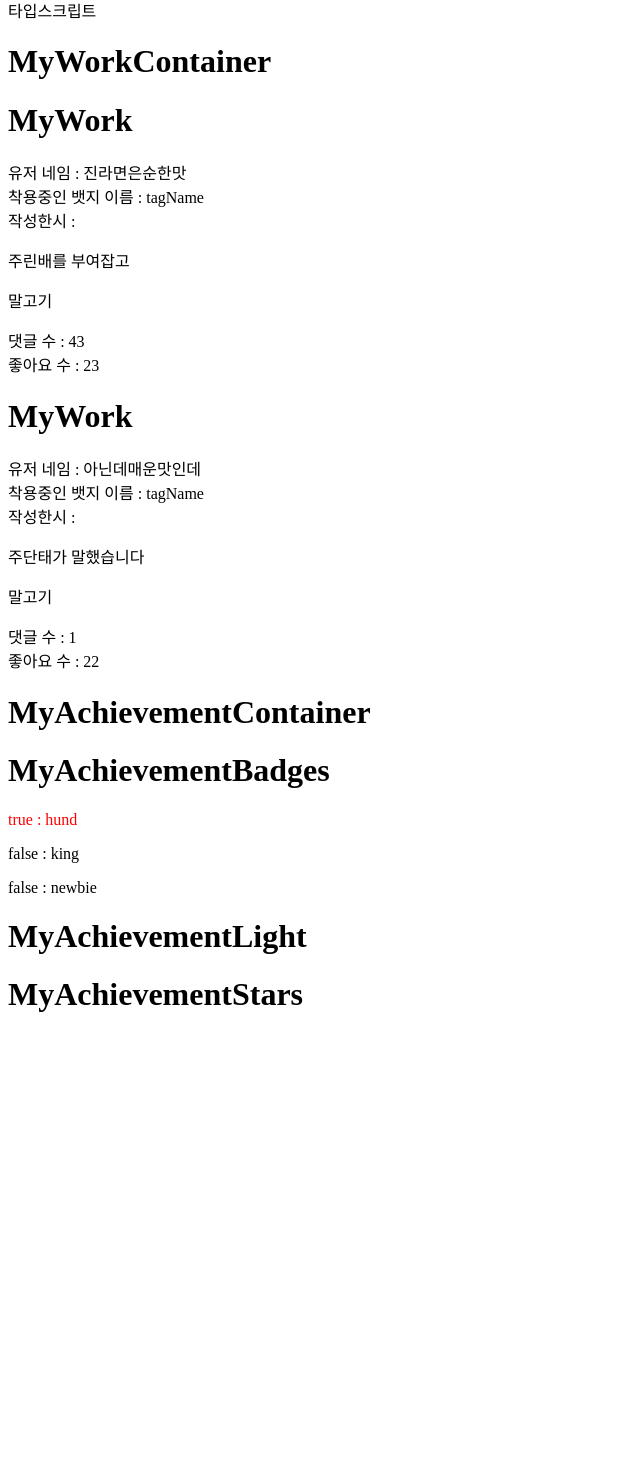
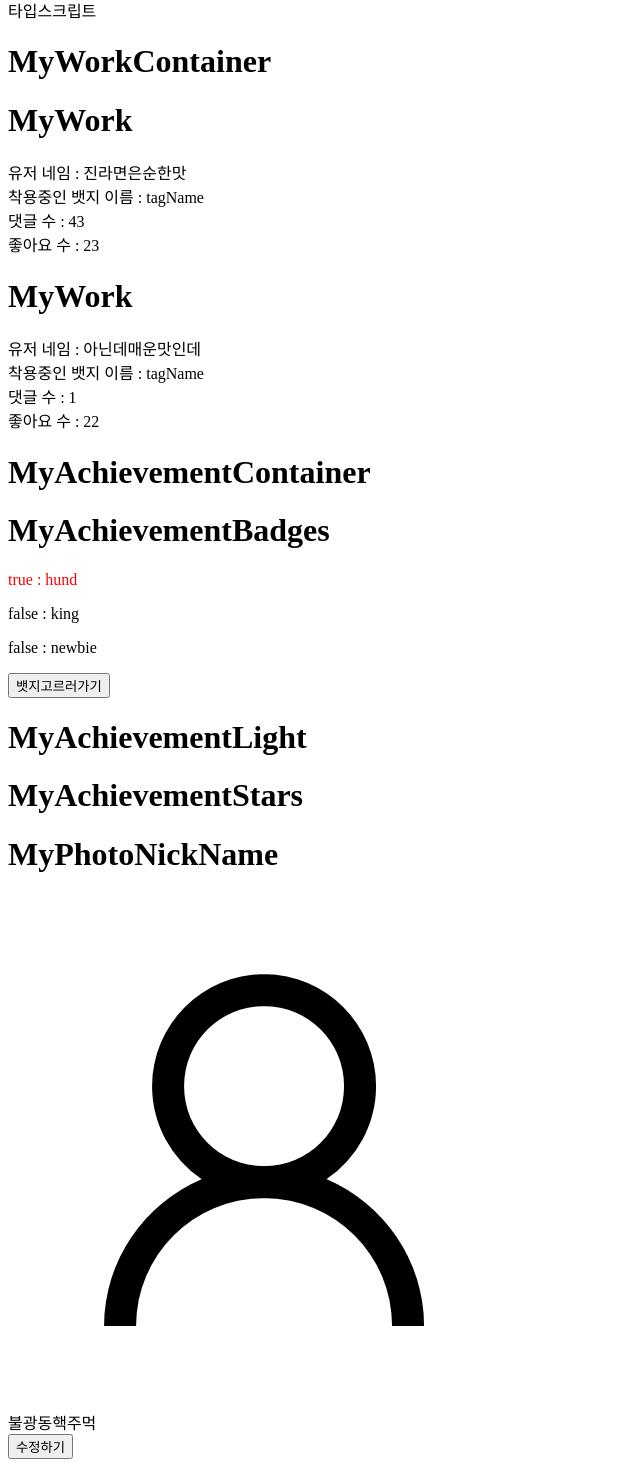
Before and after one commit to ohveloper/new-nhb-client, a React (Create React App) app: page /mypage in a window 1280 px wide. Shown: the part 28-1495 px from the top of the page, without its empty margins (0-640 px from the left). Before the commit the page ends 1063 px from the top, so only its background shows below. Built offline with nearby package versions, Linux system fonts and the light colour scheme.

Commit message:
edit initialstate

```diff
--- a/src/components/myPage/MyAchievementBadges.tsx
+++ b/src/components/myPage/MyAchievementBadges.tsx
@@ -20,6 +20,7 @@ export default function MyAchievementBadges() {
           );
         })}
       </div>
+      <button>뱃지고르러가기</button>
     </div>
   );
 }
--- /dev/null
+++ b/src/components/myPage/MyPhotoNickName.tsx
@@ -0,0 +1,18 @@
+import Sample_User_Icon from '../../img/Sample_User_Icon.png';
+import { useSelector } from 'react-redux';
+import { RootState } from '../../modules';
+
+export default function MyPhotoNickName() {
+  const state = useSelector((state: RootState) => state.getInfo);
+  const { nickName } = state.userInfo;
+  return (
+    <div>
+      <h1>MyPhotoNickName</h1>
+      <div>
+        <img src={Sample_User_Icon} alt="" />
+      </div>
+      <div>{nickName}</div>
+      <button>수정하기</button>
+    </div>
+  );
+}
--- a/src/components/myPage/MyWork.tsx
+++ b/src/components/myPage/MyWork.tsx
@@ -1,24 +1,24 @@
 import { PrivateFeed } from '../../modules/getInfo';
 
-interface MyWorkProps {
-  x: number;
-  privateFeeds: { [key: number]: PrivateFeed };
-}
+type privateFeedProps = {
+  privateFeed: PrivateFeed;
+};
 
-export default function MyWork({ x, privateFeeds }: MyWorkProps) {
+export default function MyWork({ privateFeed }: privateFeedProps) {
+  console.log('보여줘', privateFeed);
   return (
     <>
       <h1>MyWork</h1>
-      <div>유저 네임 : {privateFeeds[x].user.nickName}</div>
-      <div>착용중인 뱃지 이름 : {privateFeeds[x].user.tag}</div>
+      <div>유저 네임 : {privateFeed.user.nickName}</div>
+      <div>착용중인 뱃지 이름 : {privateFeed.user.tag}</div>
       <div>
-        작성한시 :{' '}
-        {privateFeeds[x].content.map((x) => (
+        {/* 작성한시 :{' '}
+        {privateFeeds.content.map((x: {} | null | undefined) => (
           <p key={x}>{x}</p>
-        ))}
+        ))} */}
       </div>
-      <div>댓글 수 : {privateFeeds[x].comments}</div>
-      <div>좋아요 수 : {privateFeeds[x].likes}</div>
+      <div>댓글 수 : {privateFeed.comments}</div>
+      <div>좋아요 수 : {privateFeed.likes}</div>
     </>
   );
 }
--- a/src/components/myPage/MyWorkContainer.tsx
+++ b/src/components/myPage/MyWorkContainer.tsx
@@ -5,33 +5,23 @@ import MyWork from './MyWork';
 export default function MyWorkContainer() {
   const state = useSelector((state: RootState) => state.getInfo);
   const { privateFeeds } = state;
-  const privateFeedsKeys = Object.keys(privateFeeds);
+  console.log('작동되는겨?', privateFeeds);
+
   return (
     <div>
       <h1>MyWorkContainer</h1>
-      <div>
-        {privateFeedsKeys.length <= 3 ? (
-          privateFeedsKeys.map((x) => {
-            console.log(x);
-            return <MyWork x={Number(x)} privateFeeds={privateFeeds} key={x} />;
-          })
-        ) : (
-          <>
-            <MyWork
-              x={Number(privateFeedsKeys[0])}
-              privateFeeds={privateFeeds}
-            />
-            <MyWork
-              x={Number(privateFeedsKeys[1])}
-              privateFeeds={privateFeeds}
-            />
-            <MyWork
-              x={Number(privateFeedsKeys[2])}
-              privateFeeds={privateFeeds}
-            />
-          </>
-        )}
-      </div>
+
+      {privateFeeds.length <= 3 ? (
+        privateFeeds.map((x, idx) => {
+          return <MyWork privateFeed={x} key={idx} />;
+        })
+      ) : (
+        <>
+          <MyWork privateFeed={privateFeeds[0]} />
+          <MyWork privateFeed={privateFeeds[1]} />
+          <MyWork privateFeed={privateFeeds[2]} />
+        </>
+      )}
     </div>
   );
 }
--- a/src/modules/getInfo.ts
+++ b/src/modules/getInfo.ts
@@ -38,10 +38,10 @@ export const getUserFeeds = (userFeeds: { [key: string]: UserFeed }) => ({
 
 export interface Welcome {
   userInfo: UserInfo;
-  privateFeeds: { [key: number]: PrivateFeed };
+  privateFeeds: PrivateFeed[];
   rank: Rank[];
   comments: Comment[];
-  userFeeds: { [key: number]: UserFeed };
+  userFeeds: UserFeed[];
 }
 
 export interface Comment {
@@ -56,6 +56,7 @@ export interface CommentUser {
 }
 
 export interface PrivateFeed {
+  feedId: number;
   user: PrivateFeedUser;
   topic: string;
   content: string[];
@@ -78,6 +79,7 @@ export interface Rank {
 }
 
 export interface UserFeed {
+  feedId: number;
   user: PrivateFeedUser;
   topic: string;
   content: string[];
@@ -120,8 +122,9 @@ const initialState: Welcome = {
     createdAt: 'date',
     updatedAt: 'date',
   },
-  privateFeeds: {
-    1: {
+  privateFeeds: [
+    {
+      feedId: 1,
       user: { nickName: '진라면은순한맛', tag: 'tagName' },
       topic: '주말',
       content: ['주린배를 부여잡고', '말고기'],
@@ -130,7 +133,8 @@ const initialState: Welcome = {
       createdAt: 'date',
       updatedAt: 'date',
     },
-    2: {
+    {
+      feedId: 2,
       user: { nickName: '아닌데매운맛인데', tag: 'tagName' },
       topic: '주말',
       content: ['주단태가 말했습니다', '말고기'],
@@ -139,7 +143,7 @@ const initialState: Welcome = {
       createdAt: 'date',
       updatedAt: 'date',
     },
-  },
+  ],
   rank: [
     { userId: 1, nickName: '주님또한명갑니다', like: 12, tag: 'tag' },
     { userId: 2, nickName: 'tester2', like: 23, tag: 'tag' },
@@ -167,8 +171,9 @@ const initialState: Welcome = {
       updatedAt: 'date',
     },
   ],
-  userFeeds: {
-    3: {
+  userFeeds: [
+    {
+      feedId: 3,
       user: { nickName: '이렇게하는거맞아요?', tag: 'newbie' },
       topic: '시장',
       content: ['시장에 갔습니다', '장군'],
@@ -177,7 +182,8 @@ const initialState: Welcome = {
       createdAt: 'date',
       updatedAt: 'date',
     },
-    4: {
+    {
+      feedId: 4,
       user: { nickName: '타입스크립트', tag: 'newbie' },
       topic: '시장',
       content: ['시장에 갔습니다', '장발장'],
@@ -186,7 +192,7 @@ const initialState: Welcome = {
       createdAt: 'date',
       updatedAt: 'date',
     },
-  },
+  ],
 };
 
 type ReducerAction =
--- a/src/pages/MyPage.tsx
+++ b/src/pages/MyPage.tsx
@@ -1,5 +1,5 @@
-import React from 'react';
 import MyAchievementContainer from '../components/myPage/MyAchievementContainer';
+import MyPhotoNickName from '../components/myPage/MyPhotoNickName';
 import MyWorkContainer from '../components/myPage/MyWorkContainer';
 
 export default function MyPage() {
@@ -11,6 +11,9 @@ export default function MyPage() {
       <div>
         <MyAchievementContainer />
       </div>
+      <div>
+        <MyPhotoNickName />
+      </div>
     </>
   );
 }
```
Also changed, not shown: src/img/Sample_User_Icon.png (added), src/img/user.jpeg (added).
